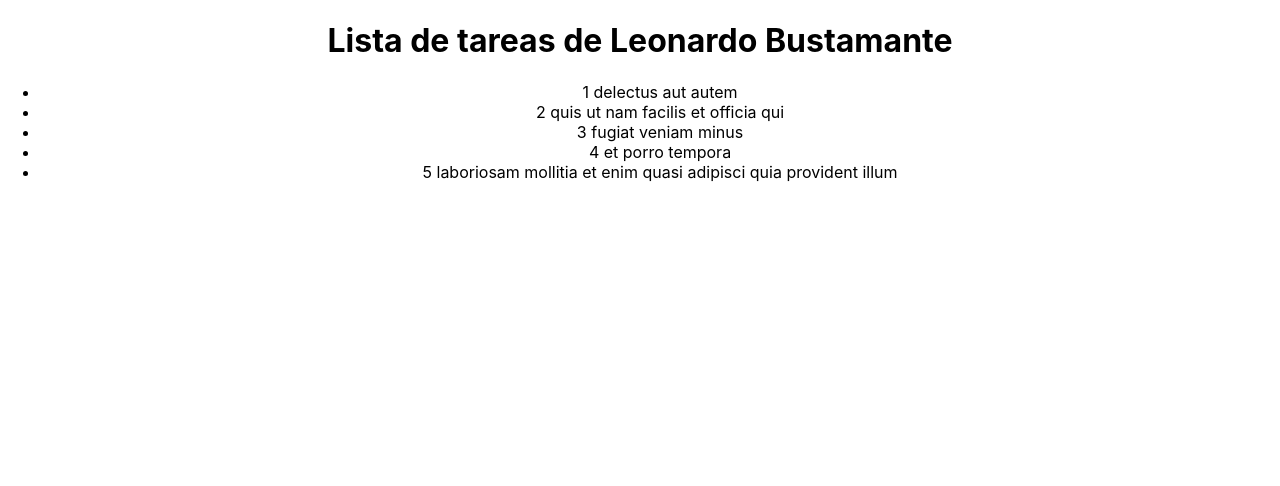
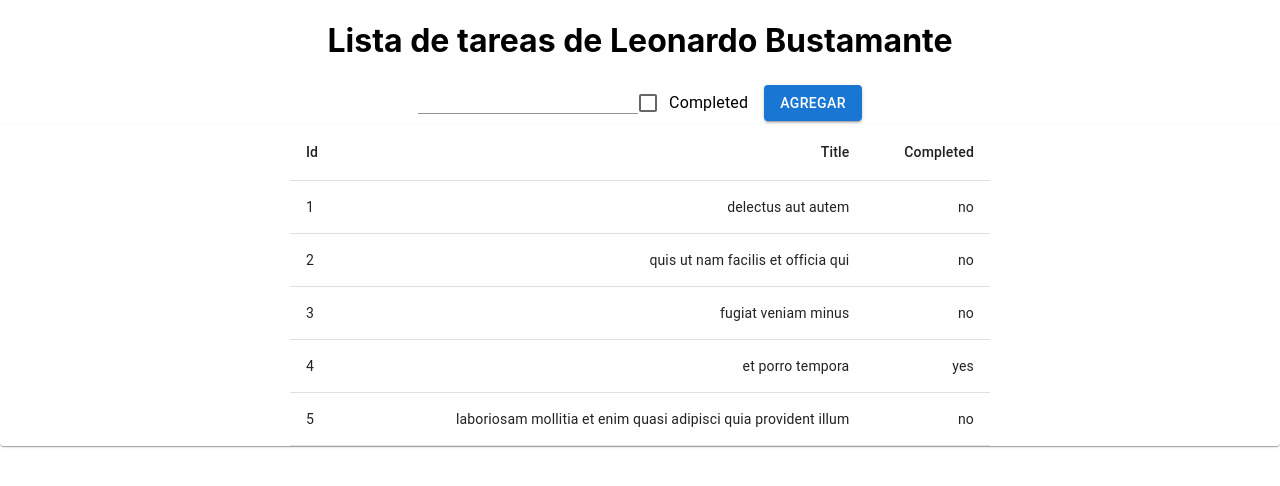
Before and after one commit to leobusar/ICESI-2022A-react, a React (Create React App) app: page / in a window 1280 px wide. Shown: the top 486 px of the page. Built offline with nearby package versions, Linux system fonts and the light colour scheme.

Commit message:
Clase feb 16

```diff
--- a/src/components/Task.js
+++ b/src/components/Task.js
@@ -1,8 +1,14 @@
 import React from 'react'
+import {TableCell, TableRow } from  '@mui/material'
 
-function Task() {
+
+function Task({ task }) {
   return (
-    <div>Task</div>
+    <TableRow>
+      <TableCell>{task.id}</TableCell>
+      <TableCell align="right">{task.title}</TableCell>
+      <TableCell align="right">{task.completed?"yes":"no"}</TableCell>
+    </TableRow>
   )
 }
 
--- /dev/null
+++ b/src/components/TaskForm.js
@@ -0,0 +1,45 @@
+import React, { useState } from 'react'
+import { TextField, FormControlLabel, Checkbox, Button } from '@mui/material'
+
+const  TaskForm = ({addTask}) => {
+    const [ taskEdit, setTaskEdit ] = useState({title: ""});
+    const [ completed, setCompleted ] = useState(false);
+
+    const handleChange = (event) => {
+        setTaskEdit({
+            ...taskEdit,
+            [event.target.name] : event.target.value})
+    }
+
+    const handleChangeC = (event) => {
+        setCompleted(event.target.checked)
+    }
+
+    const handleClick = () => {
+        let id = Math.floor(Math.random()*10000)
+        const task =  { id, title: taskEdit.title, completed, userId: 1}
+        //console.log(task)
+        setTaskEdit({title: ""})
+        setCompleted(false)
+        addTask(task)
+    }
+
+  return (
+    <form noValidate autoComplete='off'>
+
+        <TextField id="standard-basic" name="title" variant="standard"  value={taskEdit.title} onChange={handleChange} />
+        <FormControlLabel control={
+                <Checkbox defaultChecked name="terminada" color="primary"
+                          checked={completed} onChange={handleChangeC} />
+                }
+                label="Completed" />
+
+        <Button variant="contained" color="primary" onClick={handleClick} >
+            Agregar
+        </Button>
+
+    </form>
+  )
+}
+
+export default TaskForm
--- a/src/components/TaskList.js
+++ b/src/components/TaskList.js
@@ -1,11 +1,13 @@
-import React, {useState, useEffect} from 'react'
+import React, { useState, useEffect } from 'react'
+import {Paper, Table, TableContainer, TableCell, TableHead, TableRow, TableBody} from  '@mui/material'
+import Task from './Task'
+import TaskForm from './TaskForm'
 
-
-function TaskList( {owner} ) {
+function TaskList({ owner }) {
   const [tasksList, setTasksList] = useState([])
 
-  useEffect(()=>{
-    let tasks =  [{
+  useEffect(() => {
+    let tasks = [{
       "userId": 1,
       "id": 1,
       "title": "delectus aut autem",
@@ -38,19 +40,37 @@ function TaskList( {owner} ) {
     ]
 
     setTasksList(tasks)
-  },[])
+  }, [])
 
+  const addTask = (task) => {
+    let tasks = [...tasksList]
+    tasks.push(task)
+    setTasksList(tasks)
+  }
   const renderTasks = () => {
-      return tasksList.map(task => <li key={task.id}>{task.id} {task.title}</li> )
+    return tasksList.map(task => <Task task={task} key={task.id} />)
   }
 
   console.log(owner)
   return (
     <div>
       <h1>Lista de tareas de {owner.nombre} {owner.apellido} </h1>
-        <ul>
+      <TaskForm addTask={addTask}/>
+      <TableContainer component={Paper}>
+        <Table sx={{ minWidth: 300, maxWidth: 700, m: "auto" }} aria-label="simple table">
+          <TableHead>
+            <TableRow>
+              <TableCell>Id</TableCell>
+              <TableCell align="right">Title</TableCell>
+              <TableCell align="right">Completed</TableCell>
+            </TableRow>
+          </TableHead>
+          <TableBody>
             {renderTasks()}
-        </ul>
+          </TableBody>
+        </Table>
+      </TableContainer>
+
     </div>
   )
 }
```
Lines whose indentation alone changed are shown as unchanged.
